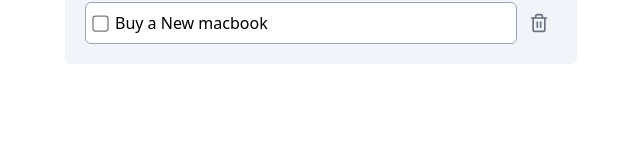
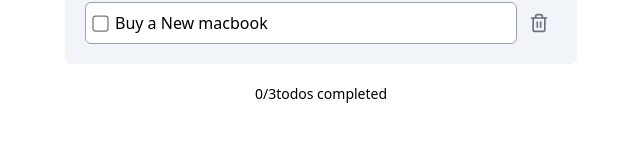
Before and after one commit to SpecialVE/vs-landing-page, a React (Vite) app in the folder she-hulk/: page / in a window 1280 px wide. Shown: the part 280-422 px from the top of the page, without its empty margins (319-959 px from the left). Built offline with nearby package versions, Linux system fonts and the light colour scheme.

Commit message:
SHE-HULK:Create delete all todos button,No todos yet and todos completed

```diff
--- a/she-hulk/src/App.tsx
+++ b/she-hulk/src/App.tsx
@@ -1,8 +1,8 @@
 import { useState } from "react";
-import TodoItem from "./components/TodoItem";
 import { dummyData } from "./data/todos";
 import AddTodoForm from "./components/AddTodoForm";
 import TodoList from "./components/TodoList";
+import TodoSummary from "./components/TodoSummary";
 
 function App() {
   const [todos, setTodos] = useState(dummyData);
@@ -16,7 +16,7 @@
   function addTodo(title: string) {
     setTodos((prevTodos) => [
       {
-        id: prevTodos.length + 1,
+        id: Date.now(),
         title,
         completed: false,
       },
@@ -28,13 +28,18 @@
     setTodos((prevTodos) => prevTodos.filter((todo) => todo.id !== id));
   }
 
+  function deleteAllCompletedTodos() {
+    setTodos((prevTodos) => prevTodos.filter((todo) => !todo.completed));
+  }
+
   return (
-    <main className="py-10 h-screen space-y-5">
+    <main className="py-10 h-screen space-y-5 overflow-y-auto">
       <h1 className="font-bold text-3xl text-center">My Todos</h1>
       <div className="max-w-lg mx-auto bg-slate-100 rounded-md p-5 space-y-6 ">
         <AddTodoForm onSubmit={addTodo} />
         <TodoList todos={todos} onCompletedChange={setTodoCompleted} onDelete={deleteTodo} />
       </div>
+      <TodoSummary todos={todos} deleteAllCompleted={deleteAllCompletedTodos} />
     </main>
   );
 }
--- a/she-hulk/src/components/TodoList.tsx
+++ b/she-hulk/src/components/TodoList.tsx
@@ -15,10 +15,18 @@
     return a.completed ? 1 : -1;
   });
   return (
-    <div className="space-y-2">
-      {todosSorted.map((todo) => (
-        <TodoItem key={todo.id} todo={todo} onCompletedChange={onCompletedChange} onDelete={onDelete} />
-      ))}
-    </div>
+    <>
+      <div className="space-y-2">
+        {todosSorted.map((todo) => (
+          <TodoItem
+            key={todo.id}
+            todo={todo}
+            onCompletedChange={onCompletedChange}
+            onDelete={onDelete}
+          />
+        ))}
+      </div>
+      {todos.length === 0 && <p className="text-center text-sm text-gray-500">No todos yet.</p>}
+    </>
   );
 }
--- /dev/null
+++ b/she-hulk/src/components/TodoSummary.tsx
@@ -0,0 +1,26 @@
+import { Todo } from "../types/todo";
+
+interface TodoSummaryProps {
+  todos: Todo[];
+  deleteAllCompleted: () => void;
+}
+
+export default function TodoSummary({ todos, deleteAllCompleted }: TodoSummaryProps) {
+  const completedTodos = todos.filter((todo) => todo.completed);
+
+  return (
+    <div className="text-center space-y-2">
+      <p className="text-sm font-meduim">
+        {completedTodos.length}/{todos.length}todos completed
+      </p>
+      {completedTodos.length > 0 && (
+        <button
+          onClick={deleteAllCompleted}
+          className="text-red-500 hover:underline text-sm font-meduim"
+        >
+          Delete all completed
+        </button>
+      )}
+    </div>
+  );
+}
```
